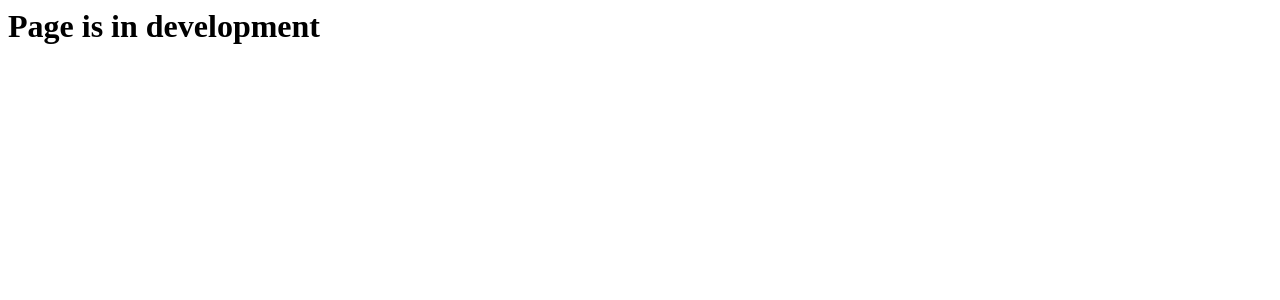
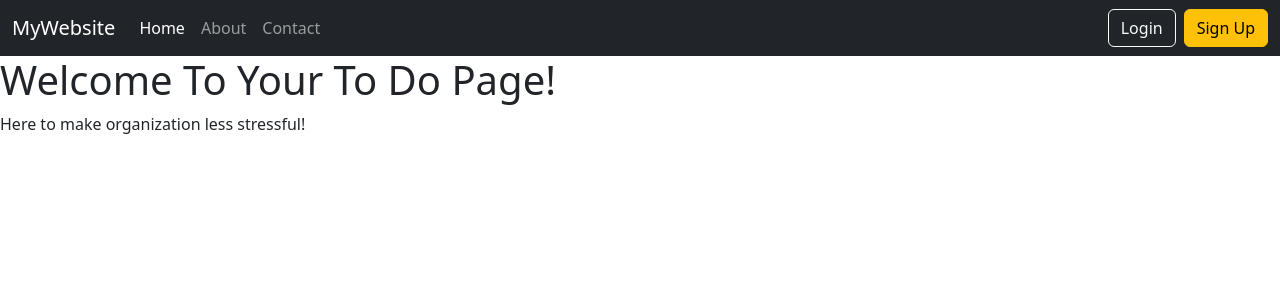
Before and after one commit to hamzasislam2002/ToDoWebApplication, a Flask app: page / in a window 1280 px wide. Shown: the top 300 px of the page. Run offline with Flask 3, Linux system fonts and the light colour scheme.

Commit message:
New Changes

```diff
--- a/templates/base.html
+++ b/templates/base.html
@@ -1,15 +1,84 @@
 <html>
 
 <head>
-    {% block title%}
-    <title>Home Page</title>
-    {% endblock %}
+    <link href="https://cdn.jsdelivr.net/npm/bootstrap@5.3.3/dist/css/bootstrap.min.css" rel="stylesheet" />
+    <title>
+        {% block title %}
+        The To-Do Home Page
+        {% endblock %}
+    </title>
 </head>
 
 <body>
+    <!-- <nav class="navbar navbar-expand-lg navbar-dark bg-dark">
+        <div class="container-fluid">
+            <a class="navbar-brand" href="#">MyWebsite</a>
+
+            <button class="navbar-toggler" type="button" data-bs-toggle="collapse" data-bs-target="#navMenu">
+                <span class="navbar-toggler-icon"></span>
+            </button>
+
+            <div class="collapse navbar-collapse" id="navMenu">
+                <ul class="navbar-nav me-auto">
+                    <li class="nav-item">
+                        <a class="nav-link active" href="#">Home</a>
+                    </li>
+
+                    <li class="nav-item">
+                        <a class="nav-link" href="#">About</a>
+                    </li>
+
+                    <li class="nav-item">
+                        <a class="nav-link" href="#">Contact</a>
+                    </li>
+                </ul>
+
+                <div class="d-flex">
+                    <a class="btn btn-outline-light me-2" href="#">Login</a>
+                    <a class="btn btn-warning" href="#">Sign Up</a>
+                </div>
+            </div>
+        </div>
+    </nav> -->
     {% block content %}
-    <h1>Page is in development</h1>
+    <nav class="navbar navbar-expand-lg navbar-dark bg-dark">
+        <div class="container-fluid">
+            <a class="navbar-brand" href="#">MyWebsite</a>
+
+            <button class="navbar-toggler" type="button" data-bs-toggle="collapse" data-bs-target="#navMenu">
+                <span class="navbar-toggler-icon"></span>
+            </button>
+
+            <div class="collapse navbar-collapse" id="navMenu">
+                <ul class="navbar-nav me-auto">
+                    <li class="nav-item">
+                        <a class="nav-link active" href="#">Home</a>
+                    </li>
+
+                    <li class="nav-item">
+                        <a class="nav-link" href="#">About</a>
+                    </li>
+
+                    <li class="nav-item">
+                        <a class="nav-link" href="#">Contact</a>
+                    </li>
+                </ul>
+
+                <div class="d-flex">
+                    <a class="btn btn-outline-light me-2" href="#">Login</a>
+                    <a class="btn btn-warning" href="#">Sign Up</a>
+                </div>
+            </div>
+        </div>
+    </nav>
+    <h1>Welcome To Your To Do Page!</h1>
+    <p>Here to make organization less stressful!</p>
     {% endblock %}
+
+
+
+    <script src="https://cdn.jsdelivr.net/npm/bootstrap@5.3.3/dist/js/bootstrap.bundle.min.js"></script>
+
 </body>
 
 </html>
--- a/templates/signup.html
+++ b/templates/signup.html
@@ -1,4 +1,4 @@
-{% extends "base.html"}
+{% extends "base.html" %}
 
 {% block title %}
 Sign Up
```
